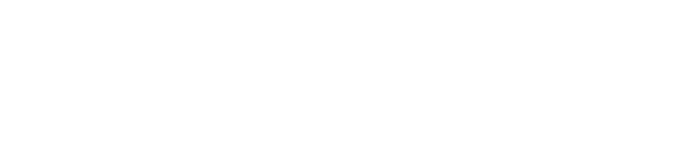
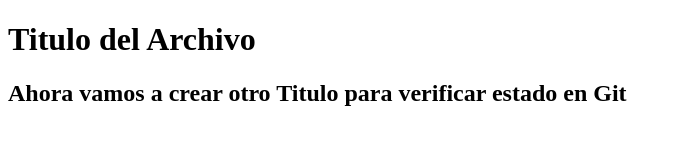
Before and after one commit to Lsluislora/Git-Practicas, a plain HTML site: page index.html in a window 1280 px wide. Shown: the whole page, without its empty margins (0-682 px from the left). Drawn offline with Linux system fonts and the light colour scheme.

Commit message:
Titulo 2 Creado

```diff
--- a/index.html
+++ b/index.html
@@ -7,6 +7,7 @@
     <title>Hola Git</title>
 </head>
 <body>
-
+    <h1>Titulo del Archivo</h1>
+    <h2>Ahora vamos a crear otro Titulo para verificar estado en Git</h2>
 </body>
 </html>
```
